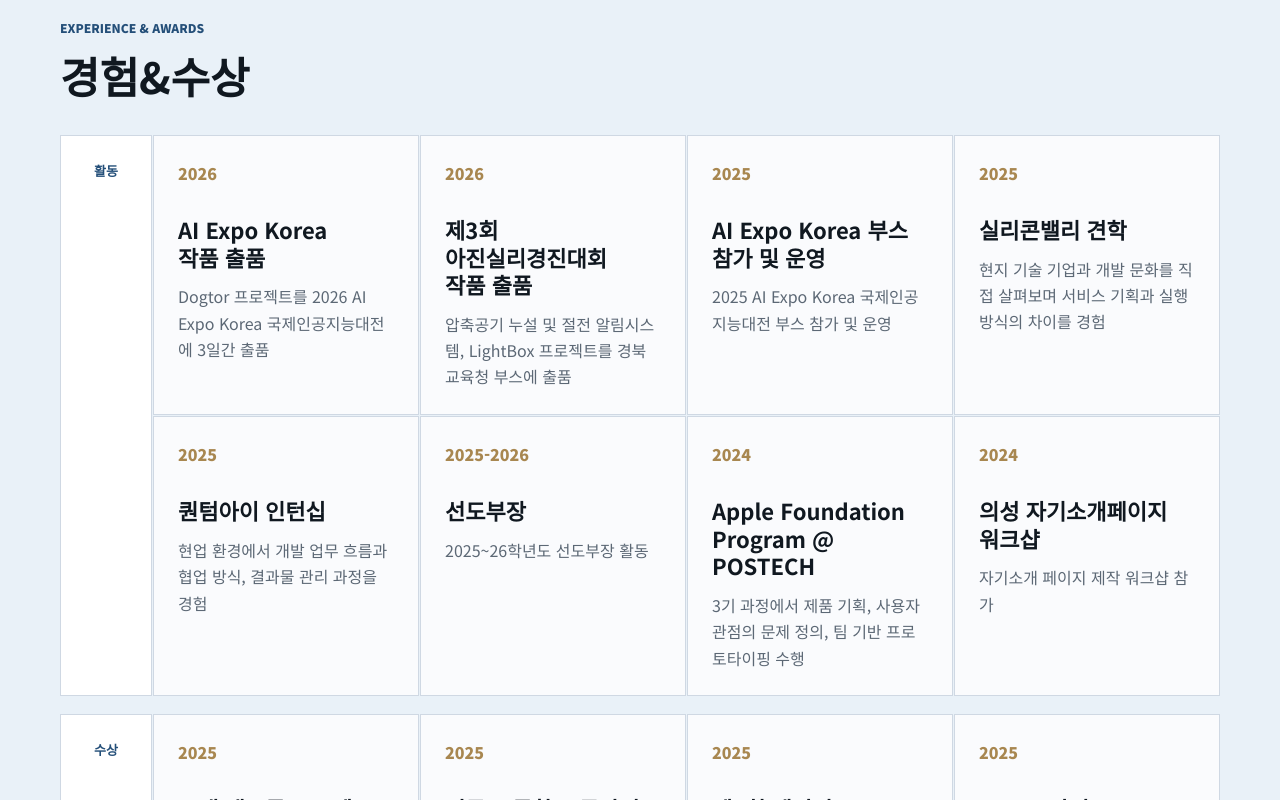
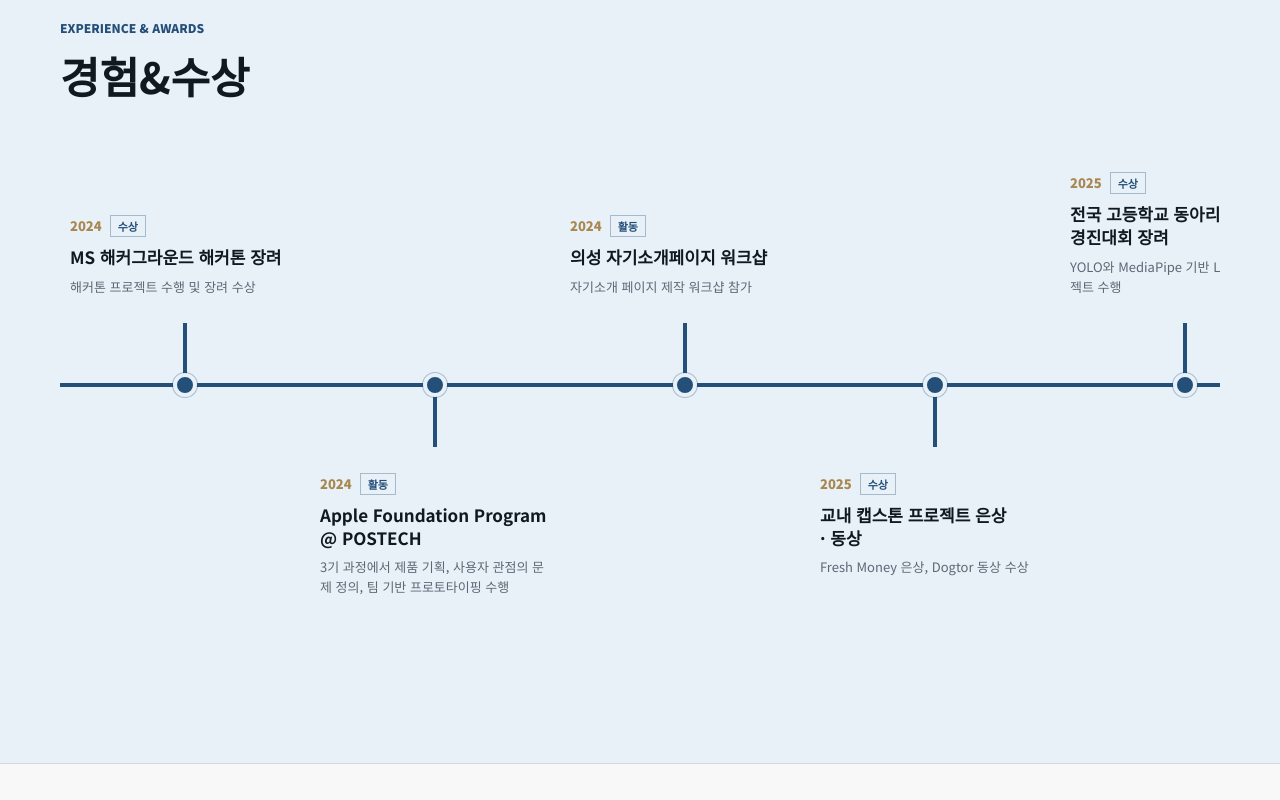
Before and after one commit to yeeeengyu/ingyuChoi_portfolio, a Next.js app: page / in a window 1280 px wide. Shown: the part 5820-6620 px from the top of the page. Built offline with nearby package versions, Linux system fonts and the light colour scheme; no server answers.

Commit message:
Replace awards cards with timeline

```diff
--- a/app/globals.css
+++ b/app/globals.css
@@ -372,8 +372,7 @@ p {
   }
 }
 
-.projectItem h3,
-.awardItem h3 {
+.projectItem h3 {
   font-size: 22px;
   line-height: 1.25;
 }
@@ -567,90 +566,119 @@ p {
   color: white;
 }
 
-.awardGroups {
+.experienceTimeline {
+  position: relative;
   display: grid;
-  gap: 18px;
+  grid-auto-columns: minmax(250px, 1fr);
+  grid-auto-flow: column;
+  min-height: 500px;
+  margin: 18px 0 0;
+  padding: 0;
+  overflow-x: auto;
+  list-style: none;
+  scrollbar-color: var(--line-strong) transparent;
+  scrollbar-width: thin;
 }
 
-.awardGroup {
-  display: grid;
-  grid-template-columns: 92px minmax(0, 1fr);
-  gap: 1px;
+.experienceTimeline::before {
+  content: "";
+  position: absolute;
+  left: 0;
+  right: 0;
+  top: 50%;
+  height: 4px;
+  background: var(--blue-deep);
+  transform: translateY(-50%);
 }
 
-.awardGroupLabel {
-  display: flex;
-  align-items: flex-start;
-  justify-content: center;
-  padding: 24px 12px;
-  border: 1px solid var(--line);
-  background: #ffffff;
+.timelineItem {
+  position: relative;
+  min-height: 500px;
 }
 
-.awardGroupLabel span {
+.timelineDot {
+  position: absolute;
+  left: 50%;
+  top: 50%;
+  z-index: 2;
+  width: 24px;
+  height: 24px;
+  border: 4px solid var(--surface-blue);
+  border-radius: 999px;
+  background: var(--blue-deep);
+  box-shadow: 0 0 0 1px rgba(36, 79, 121, 0.32);
+  transform: translate(-50%, -50%);
+}
+
+.timelineItem::before {
+  content: "";
+  position: absolute;
+  left: 50%;
+  z-index: 1;
+  width: 4px;
+  height: 62px;
+  background: var(--blue-deep);
+  transform: translateX(-50%);
+}
+
+.timelineItem:nth-child(odd)::before {
+  bottom: 50%;
+}
+
+.timelineItem:nth-child(even)::before {
+  top: 50%;
+}
+
+.timelineBody {
+  position: absolute;
+  left: 50%;
+  width: min(238px, calc(100% - 20px));
+  transform: translateX(-50%);
+}
+
+.timelineItem:nth-child(odd) .timelineBody {
+  bottom: calc(50% + 88px);
+}
+
+.timelineItem:nth-child(even) .timelineBody {
+  top: calc(50% + 88px);
+}
+
+.timelineMeta {
+  display: flex;
+  align-items: center;
+  gap: 8px;
+  margin-bottom: 9px;
+}
+
+.timelineYear {
+  color: var(--gold);
+  font-size: 13px;
+  font-weight: 900;
+  white-space: nowrap;
+}
+
+.timelineCategory {
+  display: inline-flex;
+  align-items: center;
+  min-height: 22px;
+  padding: 0 7px;
+  border: 1px solid rgba(36, 79, 121, 0.34);
   color: var(--blue-deep);
-  font-size: 13px;
+  font-size: 11px;
   font-weight: 900;
 }
 
-.awardList {
-  display: grid;
-  grid-template-columns: repeat(4, minmax(0, 1fr));
-  gap: 1px;
+.timelineBody h3 {
+  font-size: 17px;
+  line-height: 1.34;
 }
 
-.awardItem {
-  position: relative;
-  min-height: 230px;
-  padding: 24px;
-  border: 1px solid var(--line);
-  background: rgba(255, 255, 255, 0.76);
-  transition: transform 180ms ease, box-shadow 180ms ease, background 180ms ease;
-}
-
-.awardItem::before {
-  content: "";
-  position: absolute;
-  top: 0;
-  left: 0;
-  right: 0;
-  height: 3px;
-  background: var(--blue-deep);
-  opacity: 0;
-  transform: scaleX(0.28);
-  transform-origin: left center;
-  transition: opacity 180ms ease, transform 180ms ease;
-}
-
-.awardItem:hover {
-  z-index: 1;
-  background: #ffffff;
-  box-shadow: 0 16px 34px rgba(16, 24, 32, 0.1);
-  transform: translateY(-6px);
-}
-
-.awardItem:hover::before {
-  opacity: 1;
-  transform: scaleX(1);
-}
-
-.awardMeta {
-  display: flex;
-  align-items: center;
-}
-
-.awardMeta span {
-  color: var(--gold);
-  font-weight: 900;
-}
-
-.awardItem h3 {
-  margin-top: 30px;
-}
-
-.awardItem p {
-  margin-top: 12px;
+.timelineBody p {
+  margin-top: 8px;
   color: var(--muted);
+  font-size: 13px;
+  line-height: 1.55;
 }
 
 .contact {
@@ -732,17 +760,8 @@ p {
     font-size: 20px;
   }
 
-  .awardGroup {
-    grid-template-columns: 1fr;
-  }
-
-  .awardGroupLabel {
-    justify-content: flex-start;
-    padding: 14px 18px;
-  }
-
-  .awardList {
-    grid-template-columns: 1fr 1fr;
+  .experienceTimeline {
+    grid-auto-columns: minmax(210px, 1fr);
   }
 }
 
@@ -829,17 +848,54 @@ p {
     padding-block: 34px;
   }
 
-  .awardList {
-    grid-template-columns: 1fr;
-  }
-
   .stackMarquee {
     min-height: 50px;
     mask-image: linear-gradient(90deg, transparent 0, black 4%, black 96%, transparent 100%);
   }
 
-  .awardItem {
+  .experienceTimeline {
+    display: grid;
+    grid-auto-flow: row;
+    grid-auto-columns: unset;
+    gap: 24px;
     min-height: auto;
+    overflow-x: visible;
+    padding-left: 28px;
+  }
+
+  .experienceTimeline::before {
+    left: 6px;
+    right: auto;
+    top: 0;
+    bottom: 0;
+    width: 3px;
+    height: auto;
+    transform: none;
+  }
+
+  .timelineItem {
+    min-height: auto;
+  }
+
+  .timelineDot {
+    left: -22px;
+    top: 5px;
+    width: 18px;
+    height: 18px;
+    border-width: 3px;
+    transform: none;
+  }
+
+  .timelineItem::before {
+    display: none;
+  }
+
+  .timelineBody,
+  .timelineItem:nth-child(odd) .timelineBody,
+  .timelineItem:nth-child(even) .timelineBody {
+    position: static;
+    width: auto;
+    transform: none;
   }
 
   .contactList a {
--- a/app/page.jsx
+++ b/app/page.jsx
@@ -103,25 +103,23 @@ const projects = [
 ];
 
 const awards = [
-  ['활동', '2026', 'AI Expo Korea 작품 출품', 'Dogtor 프로젝트를 2026 AI Expo Korea 국제인공지능대전에 3일간 출품'],
+  ['수상', '2024', 'MS 해커그라운드 해커톤 장려', '해커톤 프로젝트 수행 및 장려 수상'],
+  ['활동', '2024', 'Apple Foundation Program @ POSTECH', '3기 과정에서 제품 기획, 사용자 관점의 문제 정의, 팀 기반 프로토타이핑 수행'],
+  ['활동', '2024', '의성 자기소개페이지 워크샵', '자기소개 페이지 제작 워크샵 참가'],
   ['수상', '2025', '교내 캡스톤 프로젝트 은상 · 동상', 'Fresh Money 은상, Dogtor 동상 수상'],
   ['수상', '2025', '전국 고등학교 동아리 SW 경진대회 장려', 'YOLO와 MediaPipe 기반 LightBox 프로젝트 수행'],
   ['수상', '2025', '제7회 데이터 크리에이터 캠프 장려', '500여 개 팀 중 6위 입상'],
   ['수상', '2025', 'SW-AI 장려', 'SW-AI 관련 프로젝트 활동으로 장려 수상'],
-  ['수상', '2024', 'MS 해커그라운드 해커톤 장려', '해커톤 프로젝트 수행 및 장려 수상'],
-  ['활동', '2026', '제3회 아진실리경진대회 작품 출품', '압축공기 누설 및 절전 알림시스템, LightBox 프로젝트를 경북교육청 부스에 출품'],
   ['활동', '2025', 'AI Expo Korea 부스 참가 및 운영', '2025 AI Expo Korea 국제인공지능대전 부스 참가 및 운영'],
   ['활동', '2025', '실리콘밸리 견학', '현지 기술 기업과 개발 문화를 직접 살펴보며 서비스 기획과 실행 방식의 차이를 경험'],
   ['활동', '2025', '퀀텀아이 인턴십', '현업 환경에서 개발 업무 흐름과 협업 방식, 결과물 관리 과정을 경험'],
-  ['활동', '2025-2026', '선도부장', '2025~26학년도 선도부장 활동'],
-  ['활동', '2024', 'Apple Foundation Program @ POSTECH', '3기 과정에서 제품 기획, 사용자 관점의 문제 정의, 팀 기반 프로토타이핑 수행'],
-  ['활동', '2024', '의성 자기소개페이지 워크샵', '자기소개 페이지 제작 워크샵 참가'],
   ['자격', '2025', '정보처리기능사', '개발 기초 역량과 정보처리 전반에 대한 이해를 확인한 국가기술자격 보유'],
   ['자격', '2025', '파이썬 프로그래밍 3급', '한국인공지능아카데미 발급 민간자격증으로 Python 기초 활용 역량을 확인'],
-  ['자격', '2025', '딥러닝활용자격증 3급', '한국인공지능아카데미 발급 민간자격증으로 딥러닝 기초 활용 역량을 확인']
+  ['자격', '2025', '딥러닝활용자격증 3급', '한국인공지능아카데미 발급 민간자격증으로 딥러닝 기초 활용 역량을 확인'],
+  ['활동', '2025-2026', '선도부장', '2025~26학년도 선도부장 활동'],
+  ['활동', '2026', 'AI Expo Korea 작품 출품', 'Dogtor 프로젝트를 2026 AI Expo Korea 국제인공지능대전에 3일간 출품'],
+  ['활동', '2026', '제3회 아진실리경진대회 작품 출품', '압축공기 누설 및 절전 알림시스템, LightBox 프로젝트를 경북교육청 부스에 출품']
 ];
-
-const awardCategories = ['활동', '수상', '자격'];
 
 const stacks = [
   ['AI / ML', 'Python, PyTorch, llama.cpp, FAISS, RAG, LangChain, OpenAI API, YOLOv11, MediaPipe'],
@@ -259,28 +257,21 @@ export default function Home() {
             <h2>경험&수상</h2>
           </div>
         </div>
-        <div className="awardGroups">
-          {awardCategories.map((category) => (
-            <section className="awardGroup" aria-label={`${category} 내역`} key={category}>
-              <div className="awardGroupLabel">
-                <span>{category}</span>
+        <ol className="experienceTimeline" aria-label="경험과 수상 시간순 타임라인">
+          {awards.map(([category, year, title, description]) => (
+            <li className="timelineItem" key={year + '-' + title}>
+              <span className="timelineDot" aria-hidden="true" />
+              <div className="timelineBody">
+                <div className="timelineMeta">
+                  <span className="timelineYear">{year}</span>
+                  <span className="timelineCategory">{category}</span>
+                </div>
+                <h3>{title}</h3>
+                <p>{description}</p>
               </div>
-              <div className="awardList">
-                {awards
-                  .filter(([itemCategory]) => itemCategory === category)
-                  .map(([, year, title, description]) => (
-                    <article className="awardItem" key={year + '-' + title}>
-                      <div className="awardMeta">
-                        <span>{year}</span>
-                      </div>
-                      <h3>{title}</h3>
-                      <p>{description}</p>
-                    </article>
-                  ))}
-              </div>
-            </section>
+            </li>
           ))}
-        </div>
+        </ol>
       </section>
 
       <section className="section contact" id="contact">
```
